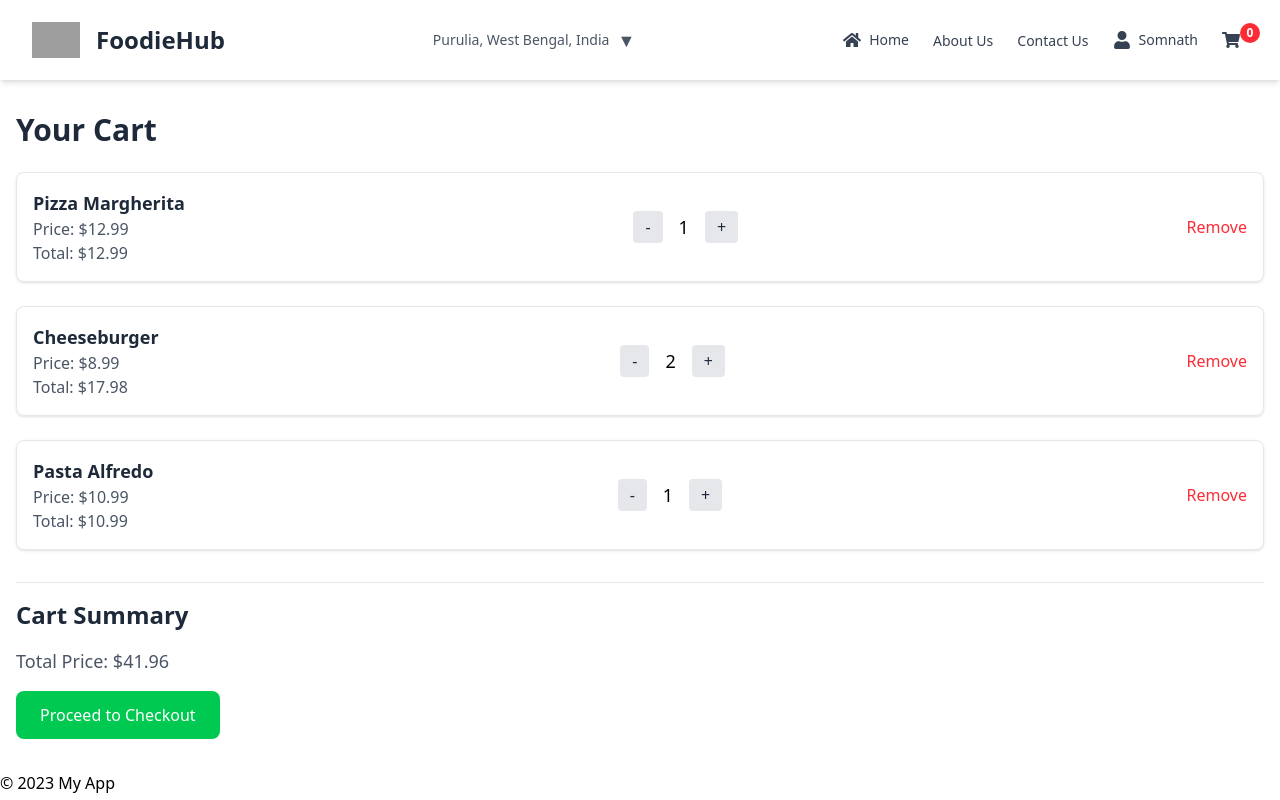
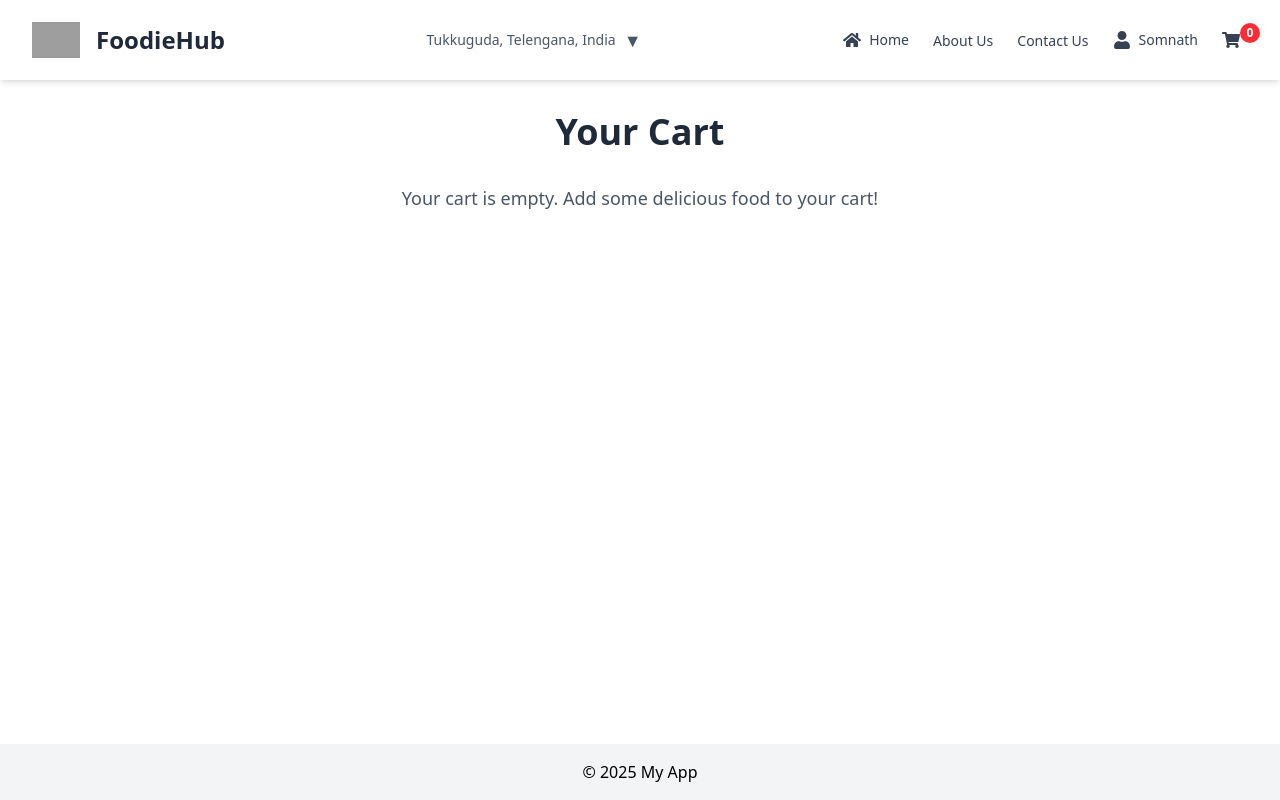
Before and after one commit to somnath9211/Namaste-React, a React (Vite) app: page /cart in a window 1280 px wide. Built offline with nearby package versions, Linux system fonts and the light colour scheme; grey boxes are pictures that could not be loaded.

Commit message:
Add some changes Multiple changes.

```diff
--- a/index.css
+++ b/index.css
@@ -1 +1,7 @@
 @import "tailwindcss";
+
+html,
+body {
+    height: 100%;
+    overflow: auto;
+}
--- a/index.html
+++ b/index.html
@@ -4,7 +4,7 @@
 <head>
     <meta charset="UTF-8">
     <meta name="viewport" content="width=device-width, initial-scale=1.0">
-    <title>Namaste React</title>
+    <title>FoodieHub</title>
     <link rel="stylesheet" href="index.css">
 </head>
 
--- a/package.json
+++ b/package.json
@@ -19,10 +19,12 @@
     "parcel": "^2.14.3"
   },
   "dependencies": {
+    "@reduxjs/toolkit": "^2.7.0",
     "@tailwindcss/postcss": "^4.1.4",
     "react": "^19.1.0",
     "react-dom": "^19.1.0",
     "react-icons": "^5.5.0",
+    "react-redux": "^9.2.0",
     "react-router-dom": "^6.11.2",
     "tailwindcss": "^4.1.4"
   }
--- a/src/App.jsx
+++ b/src/App.jsx
@@ -8,25 +8,27 @@ import ContactUs from "./pages/ContactUs.jsx";
 import Error from "./pages/Error.jsx";
 import Cart from "./pages/Cart.jsx";
 import Resturant from "./pages/Resturant.jsx";
+import { Provider } from "react-redux";
+import appStore from "./utils/appStore.jsx";
 
 
 
 
 const AppLayout = () => {
   return (
-    <div className="app-layout">
-
+    <Provider store={appStore}>
+      <div className="app-layout min-h-screen flex flex-col">
         <header>
           <Header />
         </header>
-      <main>
+        <main className="flex-grow">
           <Outlet /> {/* This is where the child routes will be rendered */}
         </main>
-      <footer>
-        <p>&copy; 2023 My App</p>
+        <footer className="bg-gray-100 text-center py-4">
+          <p>&copy; 2025 My App</p>
         </footer>
-
       </div>
+    </Provider>
   );
 }
 
--- a/src/Components/Header.jsx
+++ b/src/Components/Header.jsx
@@ -1,11 +1,17 @@
-import React from "react";
+import React, { useState } from "react";
 import { Link } from "react-router-dom";
 import { BRAND_LOGO } from "../utils/constent";
-import { FaHome, FaUser, FaShoppingCart } from "react-icons/fa";
+import { FaHome, FaUser, FaShoppingCart, FaBars, FaTimes } from "react-icons/fa";
+import { useSelector } from "react-redux";
 
 const Header = () => {
+    const [navOpen, setNavOpen] = useState(false);
+    const cart = useSelector((store) => store.cart.items);
+    const cartItemsCount = cart.length;
+
     return (
-        <div className="flex justify-between items-center px-8 py-4 bg-white shadow-md">
+        <div className="sticky top-0 z-50 bg-white shadow-md">
+            <div className="flex justify-between items-center px-4 md:px-8 py-4">
                 {/* Logo Section */}
                 <div className="flex items-center space-x-4">
                     <img
@@ -16,63 +22,95 @@ const Header = () => {
                     <h1 className="text-2xl font-bold text-gray-800">FoodieHub</h1>
                 </div>
 
-            {/* Location Section */}
-            <div className="flex items-center space-x-2 text-gray-600">
-                <span className="text-sm font-medium">Purulia, West Bengal, India</span>
+                {/* Location Section (hidden on small screens) */}
+                <div className="hidden md:flex items-center space-x-2 text-gray-600">
+                    <span className="text-sm font-medium">Tukkuguda, Telengana, India</span>
                     <span className="text-lg">▼</span>
                 </div>
 
-            {/* Navigation Section */}
-            <div className="flex items-center space-x-6">
+                {/* Hamburger Icon (visible on small screens) */}
+                <button
+                    className="md:hidden text-gray-700 text-2xl focus:outline-none"
+                    onClick={() => setNavOpen(!navOpen)}
+                >
+                    {navOpen ? <FaTimes /> : <FaBars />}
+                </button>
+
+                {/* Navigation Section (hidden on small screens) */}
+                <div className="hidden md:flex items-center space-x-6">
                     <ul className="flex items-center space-x-6">
                         <li>
-                        <Link
-                            to="/"
-                            className="flex items-center space-x-2 text-gray-700 hover:text-gray-900"
-                        >
+                            <Link to="/" className="flex items-center space-x-2 text-gray-700 hover:text-gray-900">
                                 <FaHome className="text-lg" />
                                 <span className="text-sm font-medium">Home</span>
                             </Link>
                         </li>
                         <li>
-                        <Link
-                            to="/about"
-                            className="text-gray-700 hover:text-gray-900 text-sm font-medium"
-                        >
+                            <Link to="/about" className="text-gray-700 hover:text-gray-900 text-sm font-medium">
                                 About Us
                             </Link>
                         </li>
                         <li>
-                        <Link
-                            to="/contact"
-                            className="text-gray-700 hover:text-gray-900 text-sm font-medium"
-                        >
+                            <Link to="/contact" className="text-gray-700 hover:text-gray-900 text-sm font-medium">
                                 Contact Us
                             </Link>
                         </li>
                         <li>
-                        <Link
-                            to="/profile"
-                            className="flex items-center space-x-2 text-gray-700 hover:text-gray-900"
-                        >
+                            <Link to="/profile" className="flex items-center space-x-2 text-gray-700 hover:text-gray-900">
                                 <FaUser className="text-lg" />
                                 <span className="text-sm font-medium">Somnath</span>
                             </Link>
                         </li>
                         <li>
-                        <Link
-                            to="/cart"
-                            className="relative flex items-center space-x-2 text-gray-700 hover:text-gray-900"
-                        >
+                            <Link to="/cart" className="relative flex items-center space-x-2 text-gray-700 hover:text-gray-900">
                                 <FaShoppingCart className="text-lg" />
                                 <span className="absolute -top-2 -right-3 bg-red-500 text-white text-xs font-bold rounded-full h-5 w-5 flex items-center justify-center">
-                                0
+                                    {cartItemsCount}
                                 </span>
                             </Link>
                         </li>
                     </ul>
                 </div>
             </div>
+
+            {/* Mobile Navigation Drawer */}
+            {navOpen && (
+                <div className="md:hidden bg-white border-t shadow-lg">
+                    <ul className="flex flex-col items-start px-6 py-4 space-y-4">
+                        <li>
+                            <Link to="/" className="flex items-center space-x-2 text-gray-700 hover:text-gray-900" onClick={() => setNavOpen(false)}>
+                                <FaHome className="text-lg" />
+                                <span className="text-sm font-medium">Home</span>
+                            </Link>
+                        </li>
+                        <li>
+                            <Link to="/about" className="text-gray-700 hover:text-gray-900 text-sm font-medium" onClick={() => setNavOpen(false)}>
+                                About Us
+                            </Link>
+                        </li>
+                        <li>
+                            <Link to="/contact" className="text-gray-700 hover:text-gray-900 text-sm font-medium" onClick={() => setNavOpen(false)}>
+                                Contact Us
+                            </Link>
+                        </li>
+                        <li>
+                            <Link to="/profile" className="flex items-center space-x-2 text-gray-700 hover:text-gray-900" onClick={() => setNavOpen(false)}>
+                                <FaUser className="text-lg" />
+                                <span className="text-sm font-medium">Somnath</span>
+                            </Link>
+                        </li>
+                        <li>
+                            <Link to="/cart" className="relative flex items-center space-x-2 text-gray-700 hover:text-gray-900" onClick={() => setNavOpen(false)}>
+                                <FaShoppingCart className="text-lg" />
+                                <span className="absolute -top-2 -right-3 bg-red-500 text-white text-xs font-bold rounded-full h-5 w-5 flex items-center justify-center">
+                                    {cartItemsCount}
+                                </span>
+                            </Link>
+                        </li>
+                    </ul>
+                </div>
+            )}
+        </div>
     );
 };
 
--- a/src/pages/Cart.jsx
+++ b/src/pages/Cart.jsx
@@ -1,82 +1,93 @@
-import React, { useState } from "react";
+import React from "react";
+import { useSelector, useDispatch } from "react-redux";
+import { addItem, removeItem, clearCart } from "../store/CartSlice";
+import { CloudinaryImageLink } from "../utils/constent.jsx";
 
 const Cart = () => {
-    // Sample cart items (you can replace this with dynamic data)
-    const [cartItems, setCartItems] = useState([
-        { id: 1, name: "Pizza Margherita", price: 12.99, quantity: 1 },
-        { id: 2, name: "Cheeseburger", price: 8.99, quantity: 2 },
-        { id: 3, name: "Pasta Alfredo", price: 10.99, quantity: 1 },
-    ]);
+    const dispatch = useDispatch();
+    const cartItems = useSelector((store) => store.cart.items); // Access the cart items from the Redux store
+    console.log("Cart Items:", cartItems); // Log the cart items for debugging
 
     // Function to calculate the total price
     const calculateTotal = () => {
         return cartItems
-            .reduce((total, item) => total + item.price * item.quantity, 0)
+            .reduce((total, item) => {
+                const price = item?.card?.info?.price / 100 || 0; // Use 0 if price is undefined
+                const quantity = item.quantity || 1; // Use 1 if quantity is undefined
+                return total + price * quantity;
+            }, 0)
             .toFixed(2);
     };
 
-    // Function to handle quantity change
-    const handleQuantityChange = (id, delta) => {
-        setCartItems((prevItems) =>
-            prevItems.map((item) =>
-                item.id === id
-                    ? { ...item, quantity: Math.max(1, item.quantity + delta) }
-                    : item
-            )
-        );
+    // Function to handle increasing the quantity of an item
+    const handleIncreaseQuantity = (item) => {
+        dispatch(addItem({ item })); // Add 1 to the item's quantity
     };
 
-    // Function to remove an item from the cart
-    const handleRemoveItem = (id) => {
-        setCartItems((prevItems) => prevItems.filter((item) => item.id !== id));
+    // Function to handle decreasing the quantity of an item
+    const handleDecreaseQuantity = (id) => {
+        const item = cartItems.find((item) => item.card.info.id === id);
+        if (item.quantity > 1) {
+            dispatch(removeItem(id)); // Decrease the quantity by 1
+        } else {
+            dispatch(removeItem(id)); // Remove the item if quantity is 1
+        }
+    };
+
+    // Function to handle clearing the cart
+    const handleClearCart = () => {
+        dispatch(clearCart()); // Dispatch the clearCart action
     };
 
     return (
         <div className="cart-page container mx-auto px-4 py-8">
-            <h1 className="text-3xl font-bold text-gray-800 mb-6">Your Cart</h1>
+            <h1 className="text-4xl font-bold text-gray-800 mb-8 text-center">Your Cart</h1>
             {cartItems.length === 0 ? (
-                <p className="text-gray-600 text-center">
+                <p className="text-gray-600 text-center text-lg">
                     Your cart is empty. Add some delicious food to your cart!
                 </p>
             ) : (
-                <div className="cart-items space-y-6">
-                    {cartItems.map((item) => (
+                <div className="grid grid-cols-1 lg:grid-cols-3 gap-8">
+                    {/* Cart Items */}
+                    <div className="lg:col-span-2 space-y-6">
+                        {cartItems.map((item, index) => (
                             <div
-                            key={item.id}
-                            className="cart-item flex justify-between items-center border border-gray-200 rounded-lg p-4 shadow-sm"
+                                key={`${item?.card?.info?.id}-${index}`} // Combine item ID and index to ensure uniqueness
+                                className="cart-item flex justify-between items-center border border-gray-200 rounded-lg p-4 shadow-md"
                             >
+                                {/* Item Photo */}
+                                <img
+                                    src={`${CloudinaryImageLink}${item?.card?.info?.imageId}`}
+                                    alt={item?.card?.info?.name || "Item"}
+                                    className="h-20 w-20 object-cover rounded-lg"
+                                />
+
                                 {/* Item Details */}
-                            <div>
+                                <div className="flex-1 ml-4">
                                     <h2 className="text-lg font-semibold text-gray-800">
-                                    {item.name}
+                                        {item?.card?.info?.name || "Unnamed Item"}
                                     </h2>
                                     <p className="text-gray-600">
-                                    Price: ${item.price.toFixed(2)}
+                                        Price: ₹{(item?.card?.info?.price / 100 || 0).toFixed(2)}
                                     </p>
                                     <p className="text-gray-600">
-                                    Total: $
-                                    {(item.price * item.quantity).toFixed(2)}
+                                        Total: ₹
+                                        {((item?.card?.info?.price / 100 || 0) * (item.quantity || 1)).toFixed(2)}
                                     </p>
                                 </div>
 
                                 {/* Quantity Controls */}
                                 <div className="quantity-controls flex items-center space-x-4">
                                     <button
-                                    className="px-3 py-1 bg-gray-200 text-gray-800 rounded hover:bg-gray-300"
-                                    onClick={() =>
-                                        handleQuantityChange(item.id, -1)
-                                    }
+                                        className="bg-gray-300 text-gray-800 px-2 py-1 rounded-lg hover:bg-gray-400"
+                                        onClick={() => handleDecreaseQuantity(item.card.info.id)}
                                     >
                                         -
                                     </button>
-                                <span className="text-lg font-medium">
-                                    {item.quantity}
-                                </span>
+                                    <span className="text-lg font-medium">{item.quantity || 1}</span>
                                     <button
-                                    className="px-3 py-1 bg-gray-200 text-gray-800 rounded hover:bg-gray-300"
-                                    onClick={() =>
-                                        handleQuantityChange(item.id, 1)
-                                    }
+                                        className="bg-gray-300 text-gray-800 px-2 py-1 mx-2 rounded-lg hover:bg-gray-400"
+                                        onClick={() => handleIncreaseQuantity(item)}
                                     >
                                         +
                                     </button>
@@ -84,28 +95,35 @@ const Cart = () => {
 
                                 {/* Remove Button */}
                                 <button
-                                className="remove-button text-red-500 hover:text-red-700"
-                                onClick={() => handleRemoveItem(item.id)}
+                                    className="remove-button bg-red-500 text-white px-4 py-2 rounded-lg hover:bg-red-600 transition"
+                                    onClick={() => handleDecreaseQuantity(item.card.info.id)}
                                 >
                                     Remove
                                 </button>
                             </div>
                         ))}
                     </div>
-            )}
 
                     {/* Cart Summary */}
-            {cartItems.length > 0 && (
-                <div className="cart-summary mt-8 border-t border-gray-200 pt-4">
-                    <h2 className="text-2xl font-semibold text-gray-800 mb-4">
-                        Cart Summary
-                    </h2>
+                    <div className="cart-summary bg-gray-100 p-6 rounded-lg shadow-md">
+                        <h2 className="text-2xl font-semibold text-gray-800 mb-4">Cart Summary</h2>
                         <p className="text-lg text-gray-600 mb-4">
-                        Total Price: ${calculateTotal()}
+                            Total Price: <span className="font-bold">₹{calculateTotal()}</span>
                         </p>
-                    <button className="checkout-button bg-green-500 text-white px-6 py-3 rounded-lg hover:bg-green-600 transition">
+                        <div className="flex flex-col space-y-4">
+                            <button
+                                className="checkout-button bg-green-500 text-white px-6 py-3 rounded-lg hover:bg-green-600 transition"
+                            >
                                 Proceed to Checkout
                             </button>
+                            <button
+                                className="clear-cart-button bg-red-500 text-white px-6 py-3 rounded-lg hover:bg-red-600 transition"
+                                onClick={handleClearCart}
+                            >
+                                Clear Cart
+                            </button>
+                        </div>
+                    </div>
                 </div>
             )}
         </div>
--- /dev/null
+++ b/src/utils/appStore.jsx
@@ -0,0 +1,15 @@
+import { configureStore } from "@reduxjs/toolkit";
+import cartReduser from "../store/CartSlice"; // Import the cart slice reducer
+
+const appStore = configureStore({
+    reducer: {
+        cart: cartReduser, // Add the cart slice reducer to the store
+    },
+    middleware: (getDefaultMiddleware) =>
+        getDefaultMiddleware({
+            serializableCheck: true, // Enable serializable check
+        }),
+
+});
+appStore.dispatch({ type: "cart/clearCart" });
+export default appStore;
--- a/src/utils/useResturantMenu.js
+++ b/src/utils/useResturantMenu.js
@@ -8,14 +8,14 @@ const useResturantMenu = (resId) => {
 
     useEffect(() => {
         fetchData(resId);
-    })
+    }, [resId]); // Fetch data when resId changes
 
     const fetchData = async (resId) => {
         const data = await fetch(MENU_API_URL + resId);
         const json = await data.json();
         setResInfo(json?.data?.cards[2]?.card?.card?.info); // Set restaurant data
         setMenuData(json?.data?.cards[4]?.groupedCard?.cardGroupMap?.REGULAR?.cards.filter(c => c.card?.card?.["@type"] == 'type.googleapis.com/swiggy.presentation.food.v2.ItemCategory') || []); // Set menu data
-        // console.log(json?.data?.cards[4]?.groupedCard?.cardGroupMap?.REGULAR?.cards);
+        console.log(json?.data?.cards[4]?.groupedCard?.cardGroupMap?.REGULAR?.cards);
     }
 
     return { resInfo, menuData };
```
Also changed, not shown: src/Components/MenuItem.jsx (+8 -1 lines), src/Components/ResturantCard.jsx (+17 -2 lines), src/pages/Resturant.jsx (+0 -16 lines), src/store/cartSlice.jsx (added, +24 -0 lines), 1 other file (tests, documents, lock files or other folders). Lines whose indentation alone changed are shown as unchanged.
